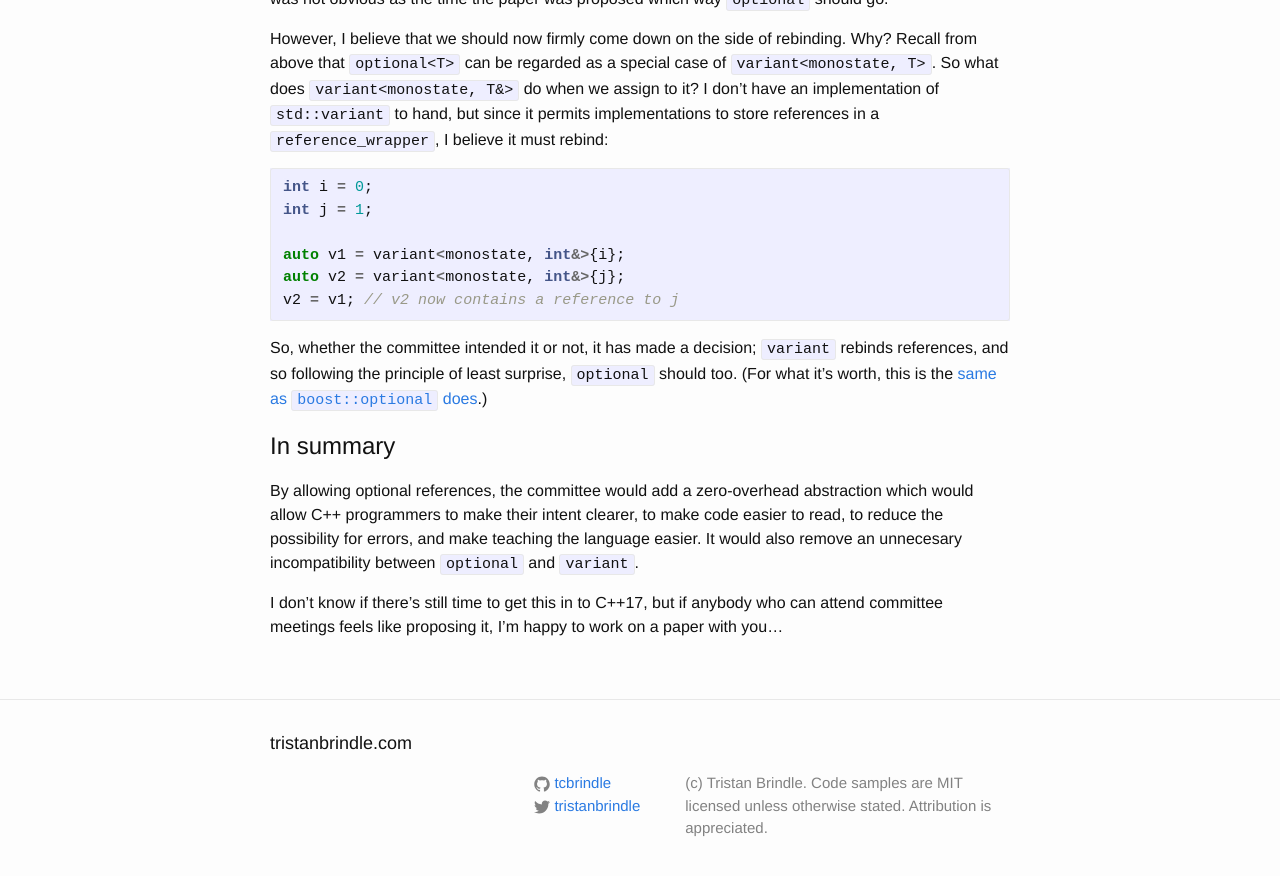
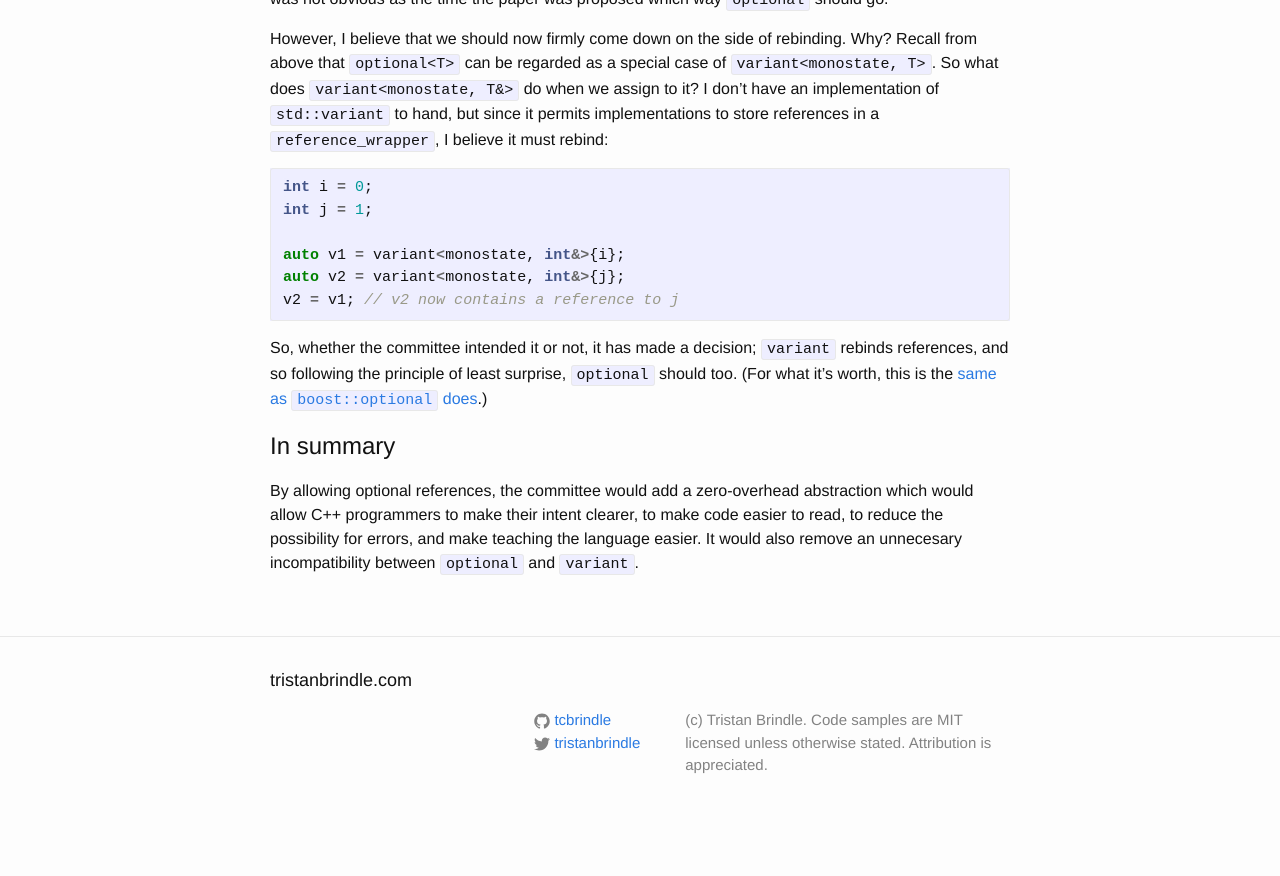
Before and after one commit to tcbrindle/tcbrindle.github.io, a Jekyll site: the page built from _posts/2016-09-19-optional-references.md, in a window 1280 px wide and 900 px high, scrolled down 5366 px. Shown: the top 876 px of the window. Built offline with Jekyll 4.4.1, drawn with Linux system fonts in a browser that asks for light colours; comment, search, counter and statistics services are not loaded; after the commit the page ends 6203 px from its top, so only the background shows below that.

Commit message:
Update 2016-09-19-optional-references.md

```diff
--- a/_posts/2016-09-19-optional-references.md
+++ b/_posts/2016-09-19-optional-references.md
@@ -240,5 +240,3 @@ So, whether the committee intended it or not, it has made a decision; `variant`
 # In summary #
 
 By allowing optional references, the committee would add a zero-overhead abstraction which would allow C++ programmers to make their intent clearer, to make code easier to read, to reduce the possibility for errors, and make teaching the language easier. It would also remove an unnecesary incompatibility between `optional` and `variant`.
-
-I don't know if there's still time to get this in to C++17, but if anybody who can attend committee meetings feels like proposing it, I'm happy to work on a paper with you...
```
